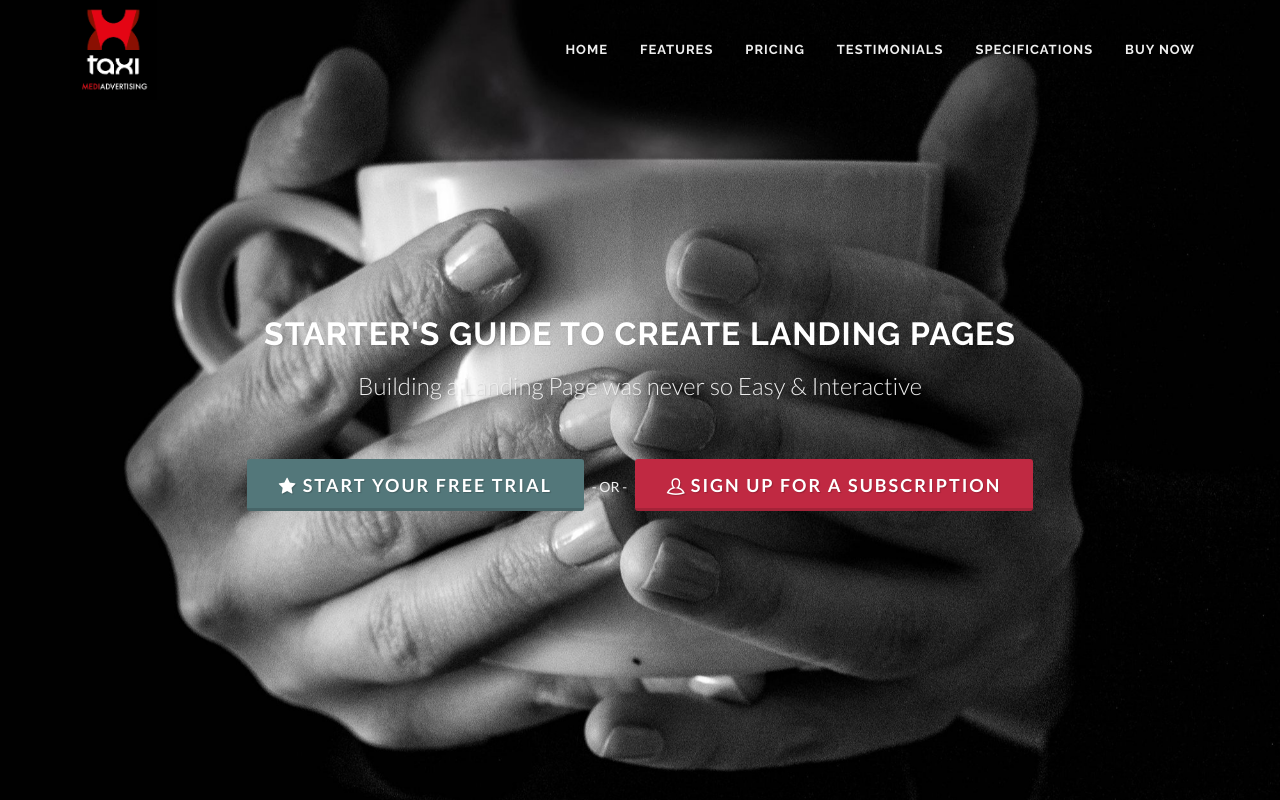
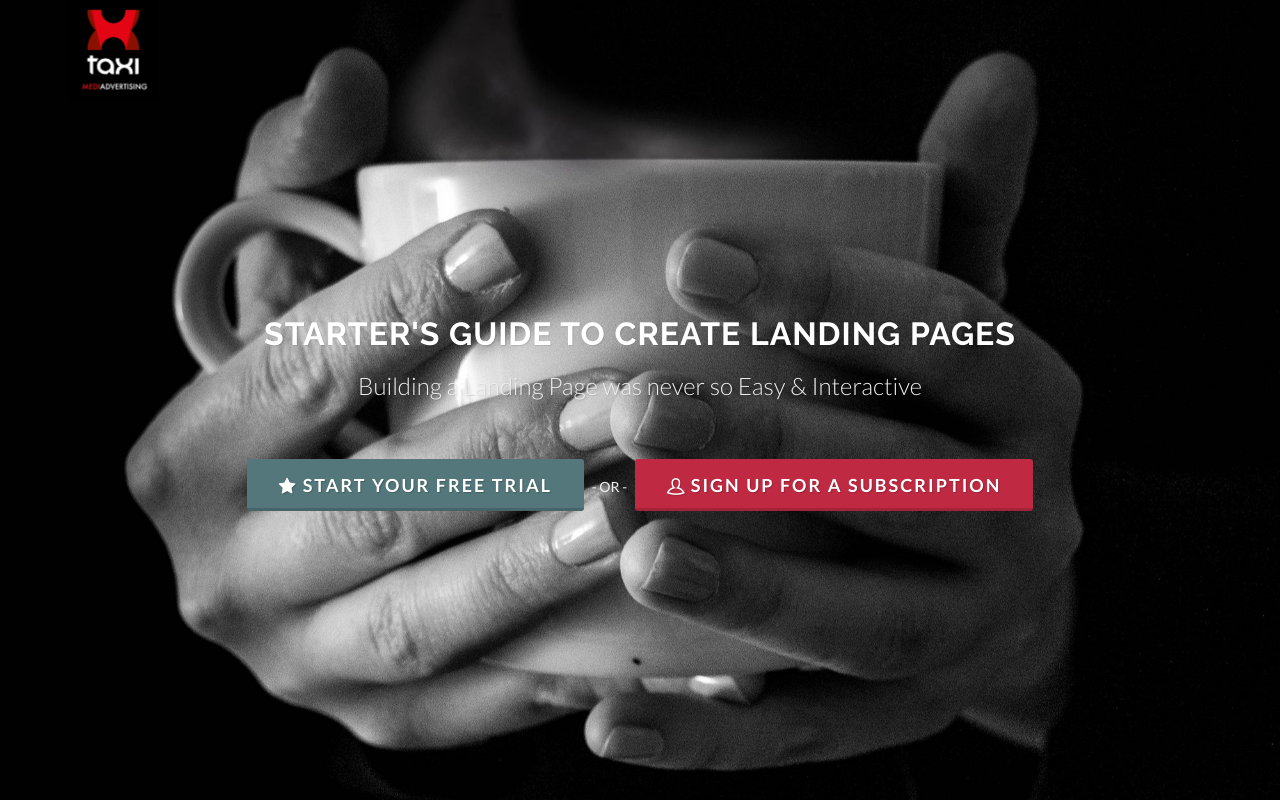
Before and after one commit to erasmo07/mediadvertising, a Django app: page / in a window 1280 px wide. Run offline with Django 3.2, Linux system fonts and the light colour scheme; some libraries are stand-ins or nearby versions.

Commit message:
Added: Marckup to continue with the nav bar.

```diff
--- a/templates/layout/nav.html
+++ b/templates/layout/nav.html
@@ -1,11 +1,25 @@
-<nav id="primary-menu">
-    <ul class="one-page-menu">
-        <li class="current"><a href="#" data-href="#header"><div>Home</div></a></li>
-        <li><a href="#" data-href="#section-features"><div>Features</div></a></li>
-        <li><a href="#" data-href="#section-pricing"><div>Pricing</div></a></li>
-        <li><a href="#" data-href="#section-testimonials"><div>Testimonials</div></a></li>
-        <li><a href="#" data-href="#section-specs"><div>Specifications</div></a></li>
-        <li><a href="#" data-href="#section-buy"><div>Buy Now</div></a></li>
-    </ul>
+<div id="side-panel" class="dark">
 
-</nav>
+	<div id="side-panel-trigger-close" class="side-panel-trigger"><a href="#"><i class="icon-line-cross"></i></a></div>
+
+	<div class="side-panel-wrap">
+
+		<div class="widget clearfix">
+
+			<h4>Page</h4>
+
+			<nav class="nav-tree nobottommargin">
+				<ul>
+					<li><a href="#">Sobre</a></li>
+					<li><a href="#">Beneficios</a></li>
+					<li><a href="#">Comparativas</a></li>
+					<li><a href="#">Formatos y Tarifas</a></li>
+					<li><a href="#">Contactos</a></li>
+				</ul>
+			</nav>
+
+		</div>
+
+	</div>
+
+</div>
```
